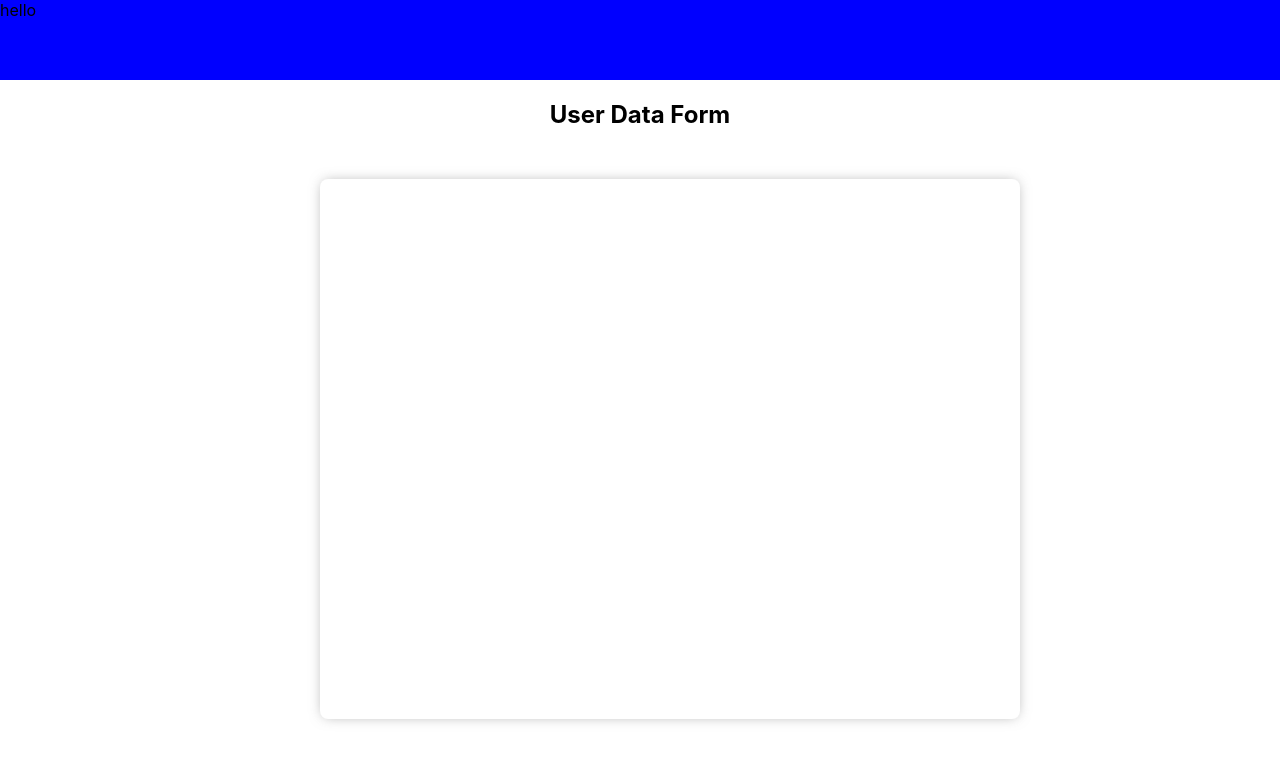
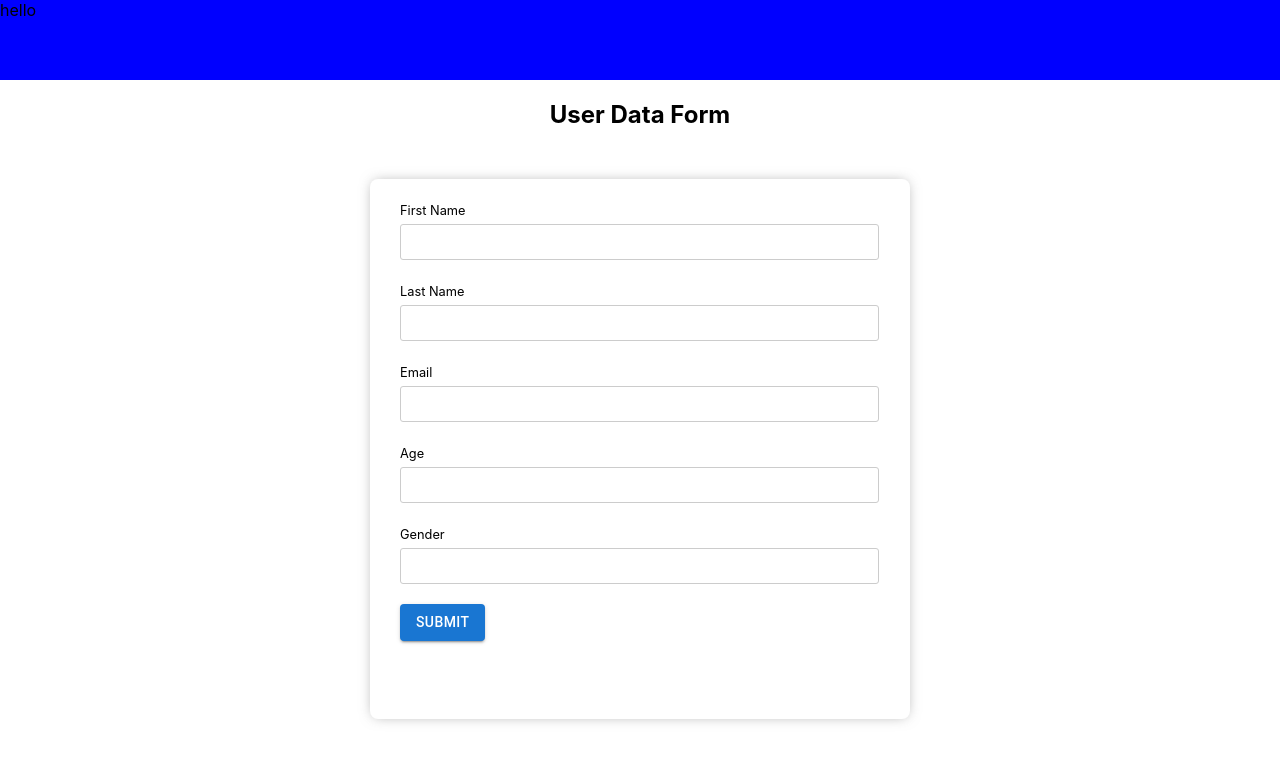
Before and after one commit to Thejus5/forms-and-validations, a React (Vite) app: page / in a window 1280 px wide. Shown: the top 762 px of the page. Built offline with nearby package versions, Linux system fonts and the light colour scheme.

Commit message:
Add first form

```diff
--- a/package.json
+++ b/package.json
@@ -15,6 +15,7 @@
     "@mui/material": "^5.15.17",
     "react": "^18.2.0",
     "react-dom": "^18.2.0",
+    "react-hook-form": "^7.51.4",
     "styled-components": "^6.1.11"
   },
   "devDependencies": {
--- /dev/null
+++ b/src/components/Input/input.styles.tsx
@@ -0,0 +1,12 @@
+import styled from "styled-components";
+
+export const InputComponent = styled.input`
+    display: block;
+    width: 96%;
+    padding: 8px 8px;
+    margin-bottom: 20px;
+    margin-top: 5px;
+    outline: none;
+    border: 1px solid #ccc;
+    border-radius: 3px;
+`
--- /dev/null
+++ b/src/components/Input/input.tsx
@@ -0,0 +1,18 @@
+import { InputComponent } from "./input.styles";
+
+export default function Input({
+  label,
+  name,
+  register
+}: {
+  label: string;
+  name: string;
+  register:any
+}) {
+  return (
+    <>
+      {/* <label htmlFor={name}>{label}</label> */}
+      <InputComponent id={name} name={name} ref={register}/>
+    </>
+  );
+}
--- a/src/components/form/form.styles.tsx
+++ b/src/components/form/form.styles.tsx
@@ -1,11 +1,18 @@
 import styled from "styled-components";
 
-export const FormWrapper = styled.div`
-  width: 100%;
+export const FormWrapper = styled.form`
+  width: 75%;
   height: 500px;
+  margin: 0 auto;
   box-shadow: 0px 0px 13px -3px rgba(112, 112, 112, 0.62);
   border-radius: 8px;
 
   margin-top: 50px;
   padding: 20px 30px;
+
+  .form-sub-section{
+    label{
+      font-size: 0.8rem;
+    }
+  }
 `;
--- a/src/components/form/form.tsx
+++ b/src/components/form/form.tsx
@@ -1,9 +1,40 @@
+import { Button, TextField } from "@mui/material";
 import { FormWrapper } from "./form.styles";
+import { useForm } from "react-hook-form";
+import { InputComponent } from "../Input/input.styles";
 
-export default function Form(){
-    return(
-        <FormWrapper>
+export default function Form() {
+  const { register, handleSubmit } = useForm();
 
-        </FormWrapper>
-    )
+  const onSubmit = (data: any) => {
+    console.log(data);
+  };
+  return (
+    <FormWrapper onSubmit={handleSubmit(onSubmit)}>
+      <div className="form-sub-section">
+        <label htmlFor="firstName">First Name</label>
+        <InputComponent id="firstName" {...register("firstName")} />
+      </div>
+
+      <div className="form-sub-section">
+        <label htmlFor="lastName">Last Name</label>
+        <InputComponent id="lastName" {...register("lastName")} />
+      </div>
+      <div className="form-sub-section">
+        <label htmlFor="email">Email</label>
+        <InputComponent id="email" {...register("email")} />
+      </div>
+      <div className="form-sub-section">
+        <label htmlFor="age">Age</label>
+        <InputComponent id="age" {...register("age")} />
+      </div>
+      <div className="form-sub-section">
+        <label htmlFor="gender">Gender</label>
+        <InputComponent id="gender" {...register("gender")} />
+      </div>
+      <Button variant="contained" type="submit">
+        Submit
+      </Button>
+    </FormWrapper>
+  );
 }
```
Also changed, not shown: 1 other file (tests, documents, lock files or other folders).
